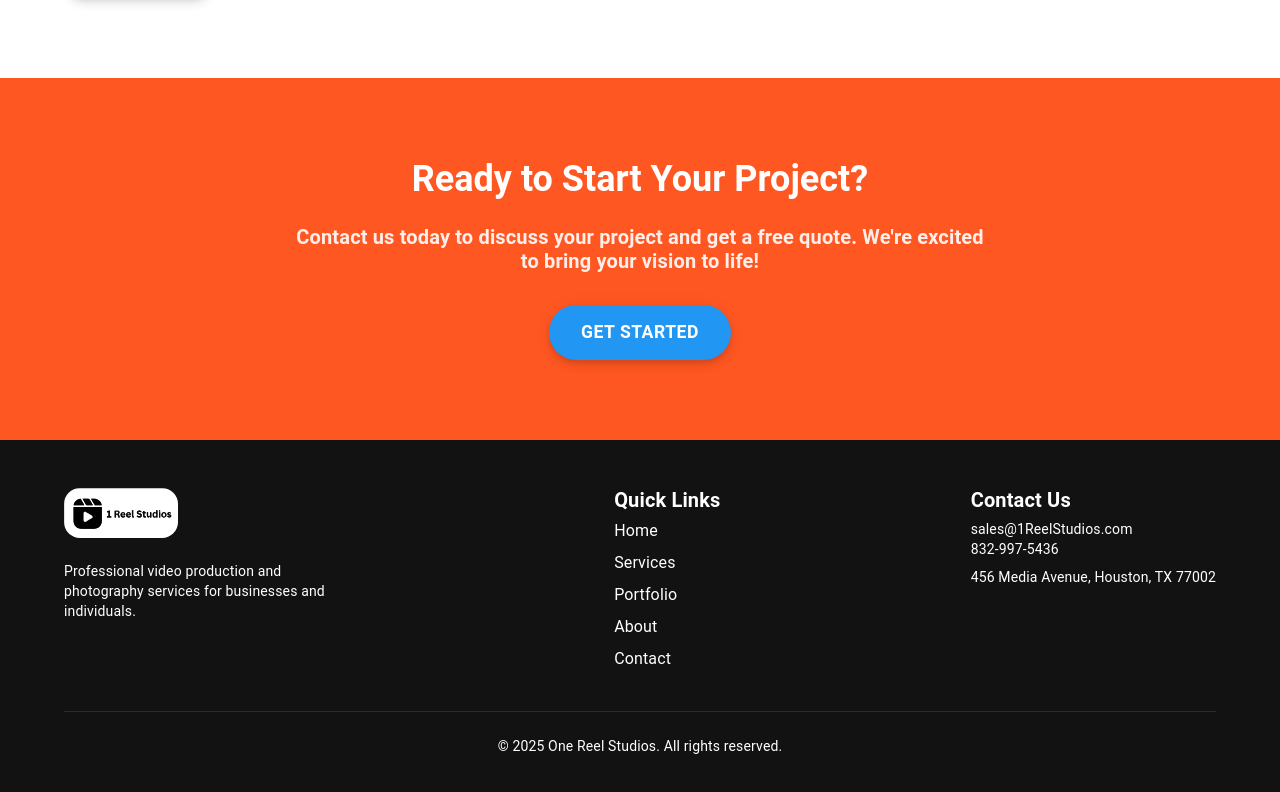
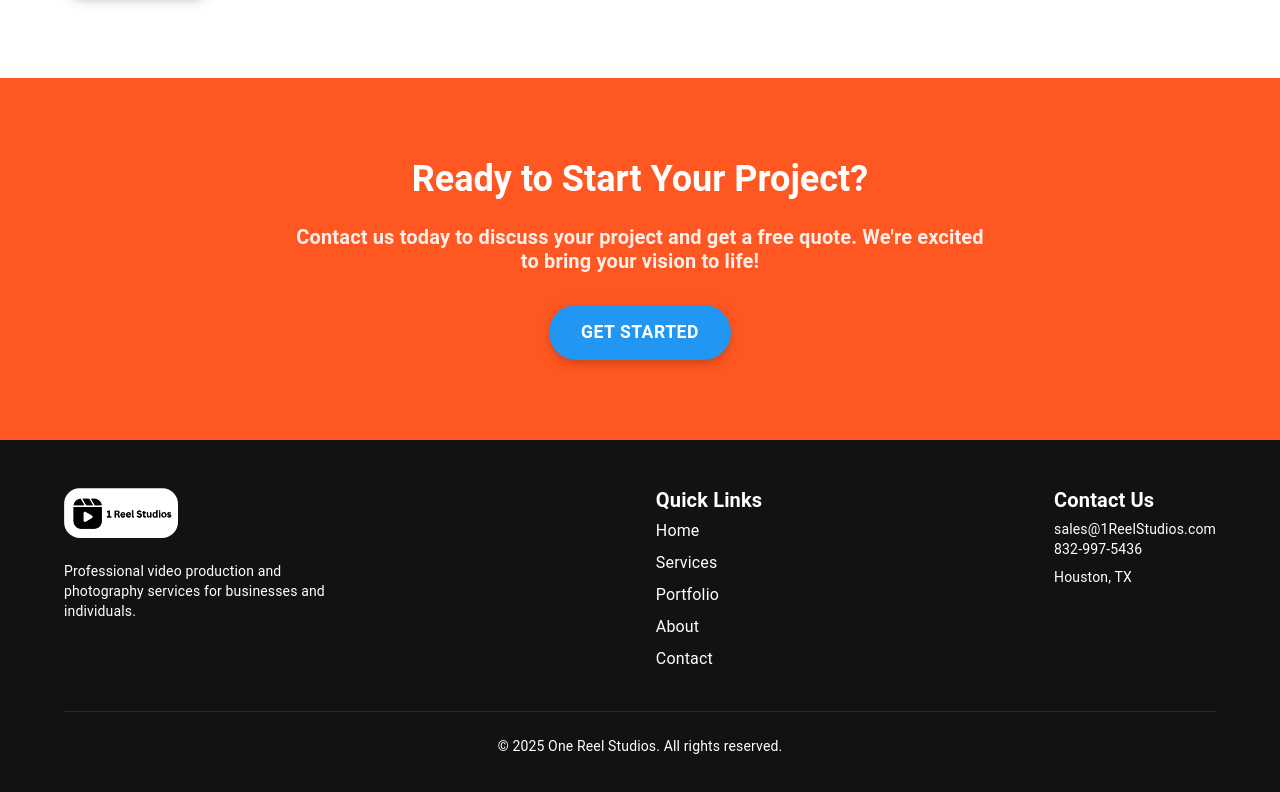
Before and after one commit to hamiltonai/one_reel_studios, a React (Create React App) app: page /about in a window 1280 px wide. Shown: the part 3343-4135 px from the top of the page. Built offline with nearby package versions, Linux system fonts and the light colour scheme.

Commit message:
Update address to simplified 'Houston, TX' format

```diff
--- a/src/layouts/MainLayout.js
+++ b/src/layouts/MainLayout.js
@@ -257,7 +257,7 @@ const MainLayout = ({ children }) => {
                 832-997-5436
               </Typography>
               <Typography variant="body2" color="white" sx={{ mt: 1 }}>
-                456 Media Avenue, Houston, TX 77002
+                Houston, TX
               </Typography>
             </Box>
           </Box>
--- a/src/pages/ContactPage.js
+++ b/src/pages/ContactPage.js
@@ -436,8 +436,7 @@ const ContactPage = () => {
                         </Typography>
                       </Box>
                       <Typography variant="body1" sx={{ ml: 5 }}>
-                        456 Media Avenue<br />
-                        Houston, TX 77002<br />
+                        Houston, TX<br />
                         United States
                       </Typography>
                     </Box>
```
